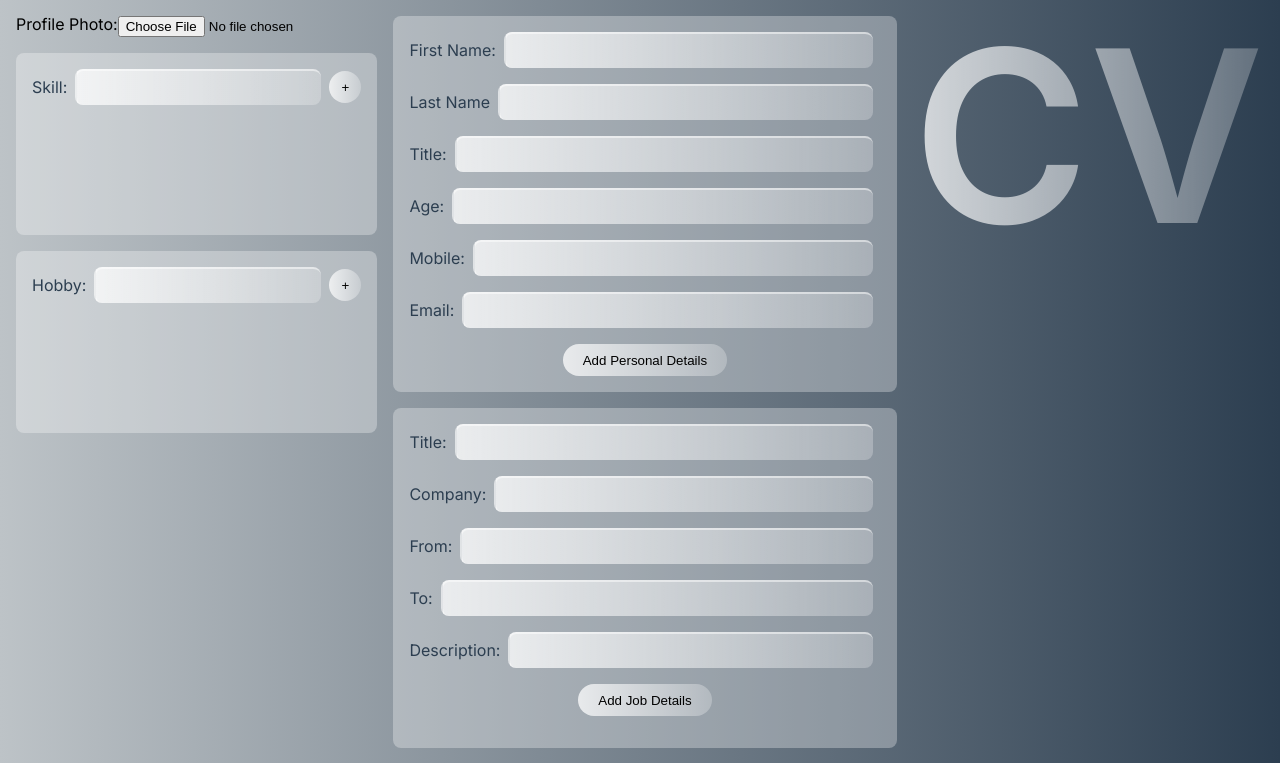
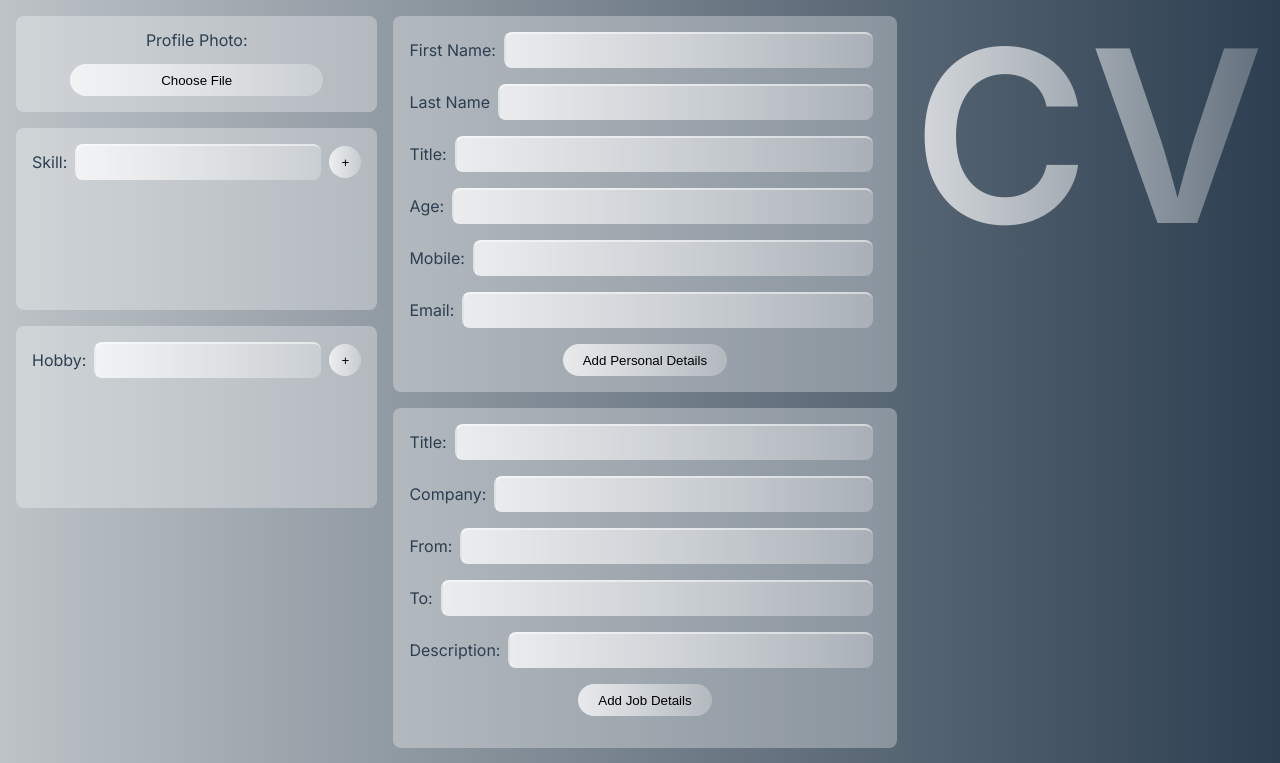
Before and after one commit to Vyonyx/cv-maker, a React (Create React App) app: page / in a window 1280 px wide. Shown: the top 763 px of the page. Built offline with nearby package versions, Linux system fonts and the light colour scheme.

Commit message:
Profile photo display added to photo form.

```diff
--- a/src/App.js
+++ b/src/App.js
@@ -86,7 +86,7 @@ class App extends Component {
             </div>
 
             <div>
-              <PhotoUpload setPhoto={this.setProfilePhoto} />
+              <PhotoUpload setPhoto={this.setProfilePhoto} photo={this.state.profilePhoto}/>
               <SkillsForm formSubmit={this.appendToListState} history={this.state.skillsList} />
               <HobbiesForm formSubmit={this.appendToListState} history={this.state.hobbiesList} />
             </div>
--- a/src/components/PhotoUpload.js
+++ b/src/components/PhotoUpload.js
@@ -14,10 +14,13 @@ class PhotoUpload extends Component {
     }
 
     render() {
+      const { photo } = this.props
+      // const profilePhoto = new URL(photo)
       return (
         <StyledPhotoUpload>
           <label>Profile Photo: </label>
-          <input type='file' onChange={this.whenPhotoUploaded}></input>
+          <input id='photo' type='file' title=' ' onChange={this.whenPhotoUploaded}></input>
+          {photo != null && <div><img src={photo} alt=''></img></div>}
         </StyledPhotoUpload>
       )
     }
--- a/src/components/styles/PhotoUpload.styled.js
+++ b/src/components/styles/PhotoUpload.styled.js
@@ -1,18 +1,48 @@
 import styled from "styled-components"
 
 export const StyledPhotoUpload = styled.div`
+    position: relative;
     display: flex;
     flex-direction: column;
+    align-items: center;
+    gap: 1rem;
+    color: ${({ theme }) => theme.colors.mainBlue};
+    background: ${({ theme }) => theme.colors.formBG};
+    padding: 1rem;
+    border-radius: .5rem;
+    min-height: 50px;
 
-    label {
-
+    input {
+        color: rgba(0, 0, 0, 0);
     }
 
     input::file-selector-button {
-
+        width: 100%;
+        height: 2rem;
+        align-self: center;
+        padding: 0 1.25rem;
+        border-radius: 1rem;
+        border: none;
+        background: ${({ theme }) => theme.gradient.inputField};
     }
 
-    @media(min-width: 700px) {
-        flex-direction: row;
+    div {
+        width: 50vw;
+        height: 50vw;
+    }
+
+    img {
+        width: 100%;
+        height: 100%;
+        object-fit: cover;
+        object-position: center;
+        border-radius: 50%;
+    }
+
+    @media(min-width: 768px) {
+        div {
+            width: 20vw;
+            height: 20vw;
+        }
     }
 `
```
